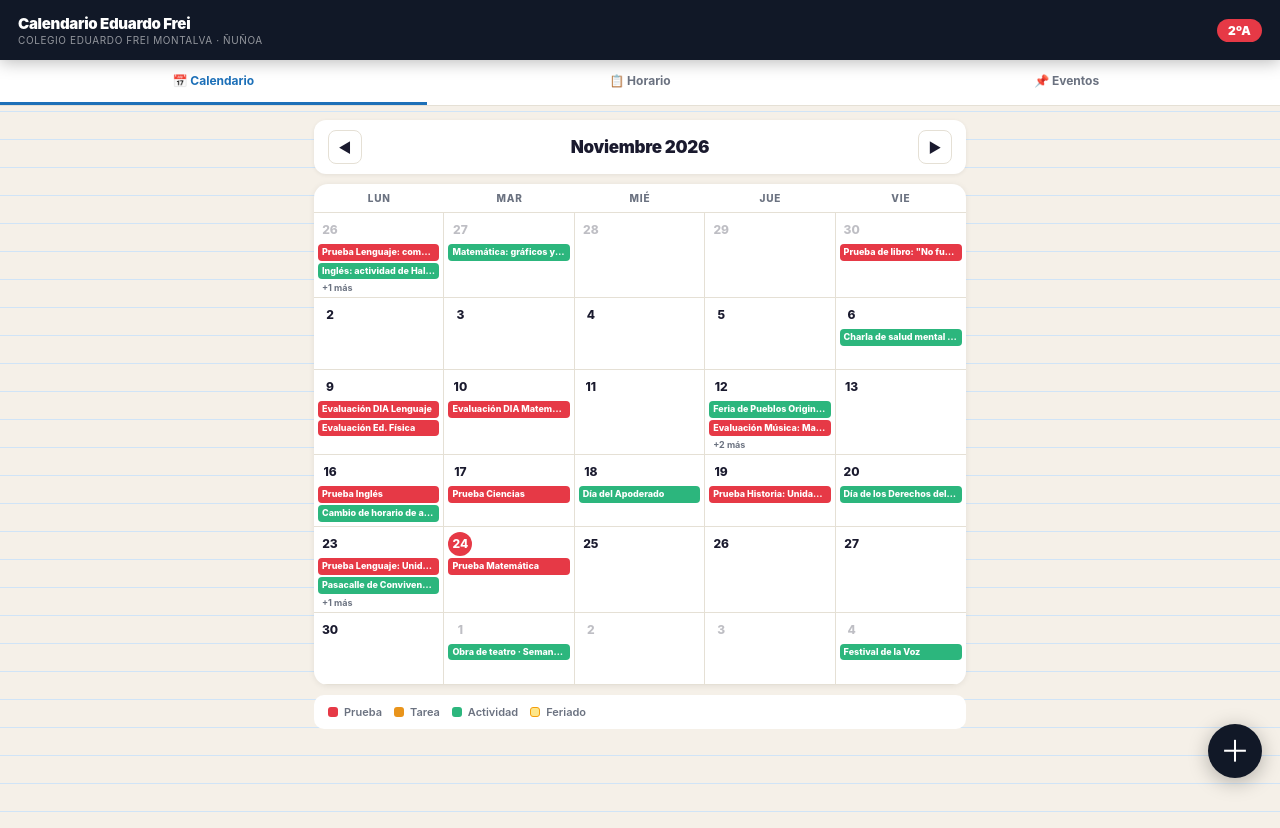
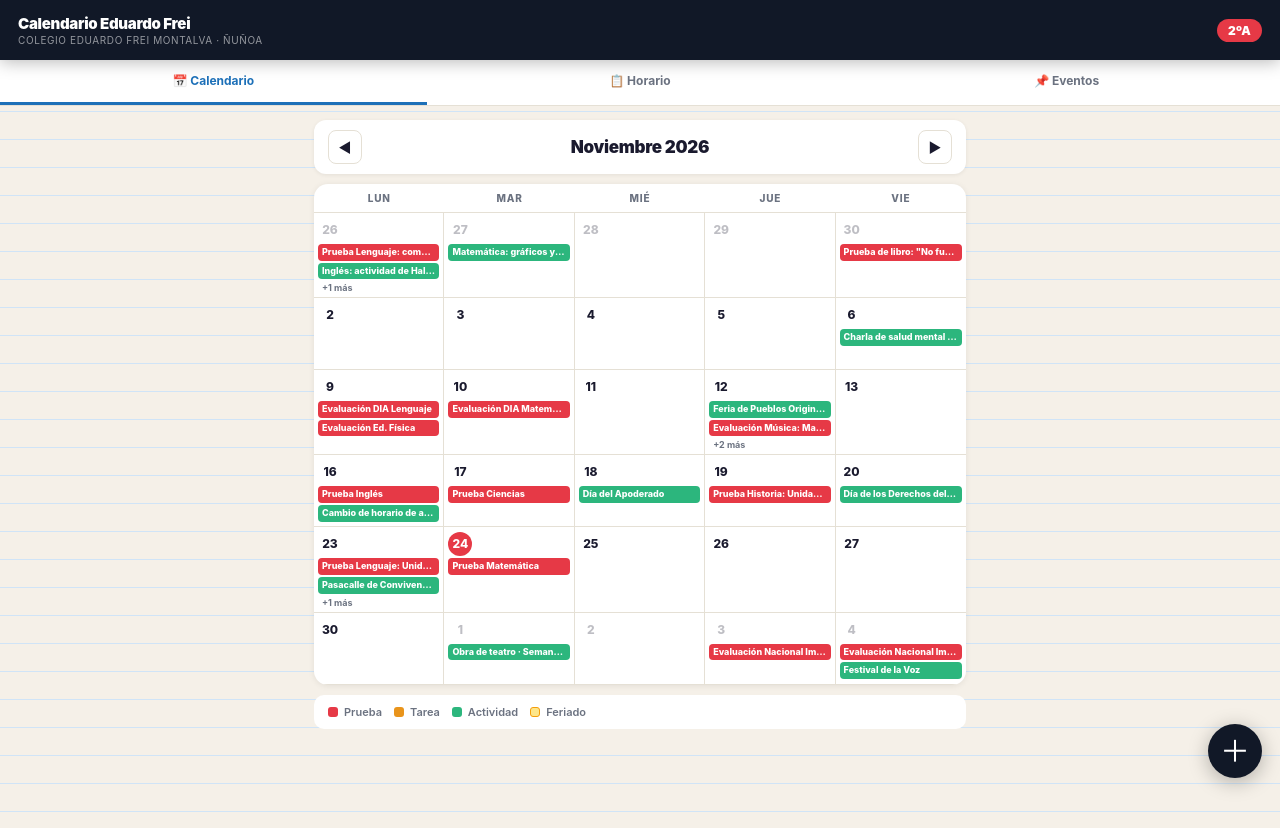
Before and after one commit to andresgmb/calendario-frei-2a, a plain HTML site: page index.html in a window 1280 px wide. Drawn offline with Linux system fonts and the light colour scheme.

Commit message:
Agrega Evaluación Nacional Impulso Lector 2°A (3 y 4 de diciembre 2026)
Co-authored-by: Andres Martinez <andresgmb@users.noreply.github.com>

```diff
--- a/index.html
+++ b/index.html
@@ -624,6 +624,8 @@ const BASE = [
 
   // ── Calendarización Diciembre 2026 · 2° básicos ─────────
   {id:'d01',date:'2026-12-01',title:'Obra de teatro · Semana de la Inclusión',tipo:'actividad',mat:'Colegio',desc:'Obra de teatro en el marco de la Semana de la Inclusión'},
+  {id:'d09',date:'2026-12-03',title:'Evaluación Nacional Impulso Lector (día 1)',tipo:'prueba',mat:'Lenguaje',desc:'Agencia de Calidad de la Educación. Se aplican los dos primeros módulos en la sala. Llegada 08:00, ir desayunada, sin cuadernos ni estuche. Recreos diferidos, salida prevista 12:30 (puede atrasarse)'},
+  {id:'d10',date:'2026-12-04',title:'Evaluación Nacional Impulso Lector (día 2)',tipo:'prueba',mat:'Lenguaje',desc:'Continúa la evaluación y módulo de fluidez lectora (lectura individual de un texto breve). Llegada 08:00, ir desayunada, sin cuadernos ni estuche. Recreos diferidos, salida prevista 12:30 (puede atrasarse)'},
   {id:'d02',date:'2026-12-04',title:'Festival de la Voz',tipo:'actividad',mat:'Colegio',desc:'19:00 horas'},
   {id:'d03',date:'2026-12-07',title:'Clases suspendidas',tipo:'actividad',mat:'Colegio',desc:'Clases suspendidas este día — se recuperan el lunes 14 de diciembre'},
   {id:'d08',date:'2026-12-09',title:'Convivencia de fin de año 2°A',tipo:'actividad',mat:'Colegio',desc:'09:30 desayuno (jugos y sandwiches); 10:00 juegos (alto, quemadas, Simón dice); descanso; 12:00 pizza. Llevar ropa deportiva y jockey. Cuota de $2.000 por alumno'},
```
